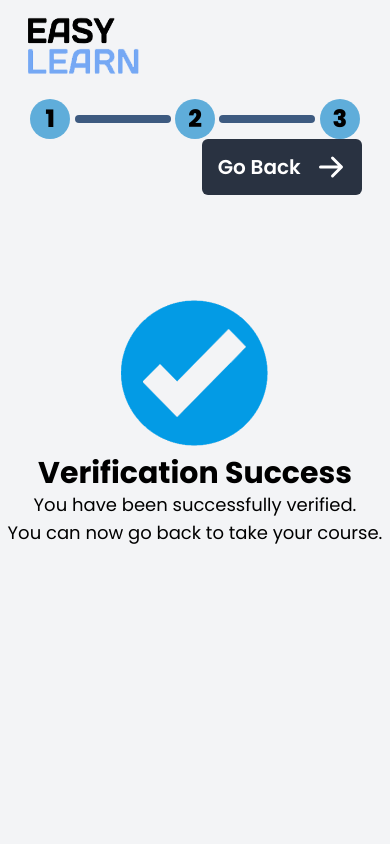
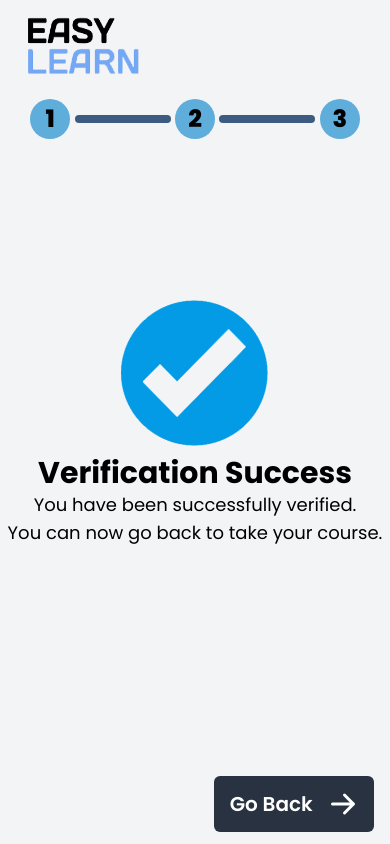
Before and after one commit to jdpena28/easylearn-kyc, a Next.js app: page /Step3 in a window 390 px wide. Built offline with nearby package versions, Linux system fonts and the light colour scheme.

Commit message:
CHORE: add responsive design for step3 page

```diff
--- a/pages/Step2.jsx
+++ b/pages/Step2.jsx
@@ -37,7 +37,7 @@ const Step2 = () => {
     <Layout title={'Step 2 - Facial Identit'}>
       <StepIndicator stepColor2={"bg-highlight"} stepColor3={"bg-secondary"} />
       <div className='container mx-auto text-center space-y-4 sm:my-4'>
-        <h3 className='font-bold text-2xl text-left'>Let&apos;s take a picture of you</h3>
+        <h3 className='font-bold text-2xl text-left sm:text-center'>Let&apos;s take a picture of you</h3>
         <div className='relative mx-auto w-max sm:w-full flex'>
           <Webcam
             audio={false}
--- a/pages/Step3.jsx
+++ b/pages/Step3.jsx
@@ -16,7 +16,7 @@ const Step3 = () => {
   return (
     <Layout title={"Step 3 - Succesfully Verified"}>
       <StepIndicator stepColor2={"bg-highlight"} stepColor3={"bg-highlight"} />
-      <div className=' w-max h-max  absolute text-center inset-0 m-auto'>
+      <div className=' w-max sm:w-full h-max  absolute sm:block text-center inset-0 m-auto'>
         {isLoading ? (
           <div className="flex flex-col justify-center items-center gap-y-7">
             <CircleLoader
@@ -46,6 +46,7 @@ const Step3 = () => {
       <Button
         btnType={"button"}
         btnText={"Go Back"}
+        classname={"sm:absolute bottom-3 right-4"}
         link={
           "https://www.easylearn.ph/s/courses/61bc5b540cf2cc9c9c47f220/take"
         }
--- a/src/components/Button.jsx
+++ b/src/components/Button.jsx
@@ -2,10 +2,10 @@ import React from 'react'
 import Image from 'next/image'
 import Link from 'next/link'
 
-const Button = ({btnText,btnType,link}) => {
+const Button = ({btnText,btnType,link,classname}) => {
     return (
         <Link href={link}>
-        <div className='hidden sm:flex  justify-end'>
+        <div className={`sm:flex  justify-end ${classname}`}>
             <button className='bg-tertiary text-white w-52 sm:w-40 h-16 sm:h-14 rounded-md flex justify-evenly items-center absolute sm:static bottom-4 right-5' type={btnType}>
                 <p className='text-center text-xl font-semibold leading-[4rem]'>{btnText}</p>
                 <Image className='fill-white'   src={'/icons/arrow-right-thin.svg'} height={30} width={30}/>
```
